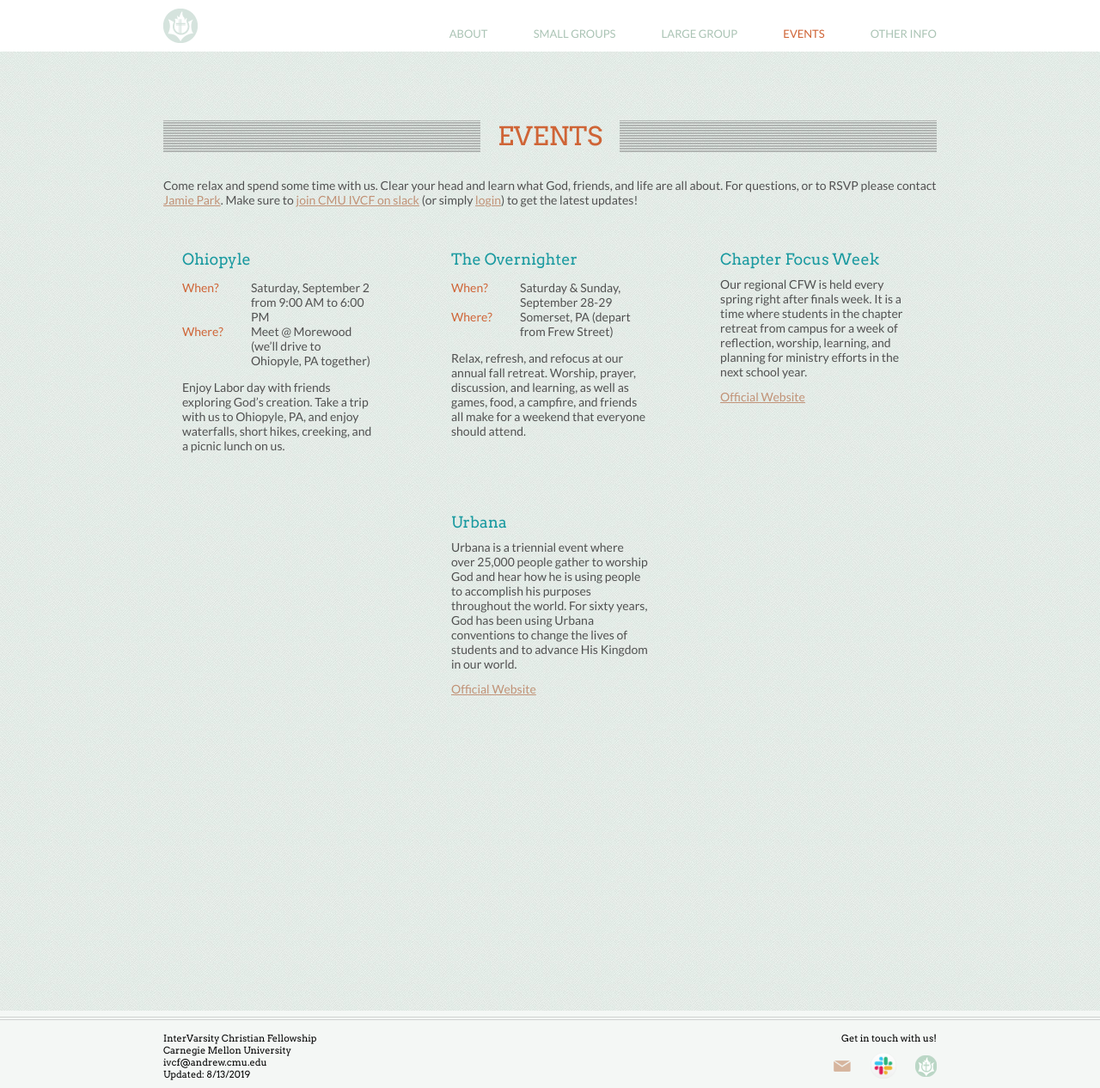
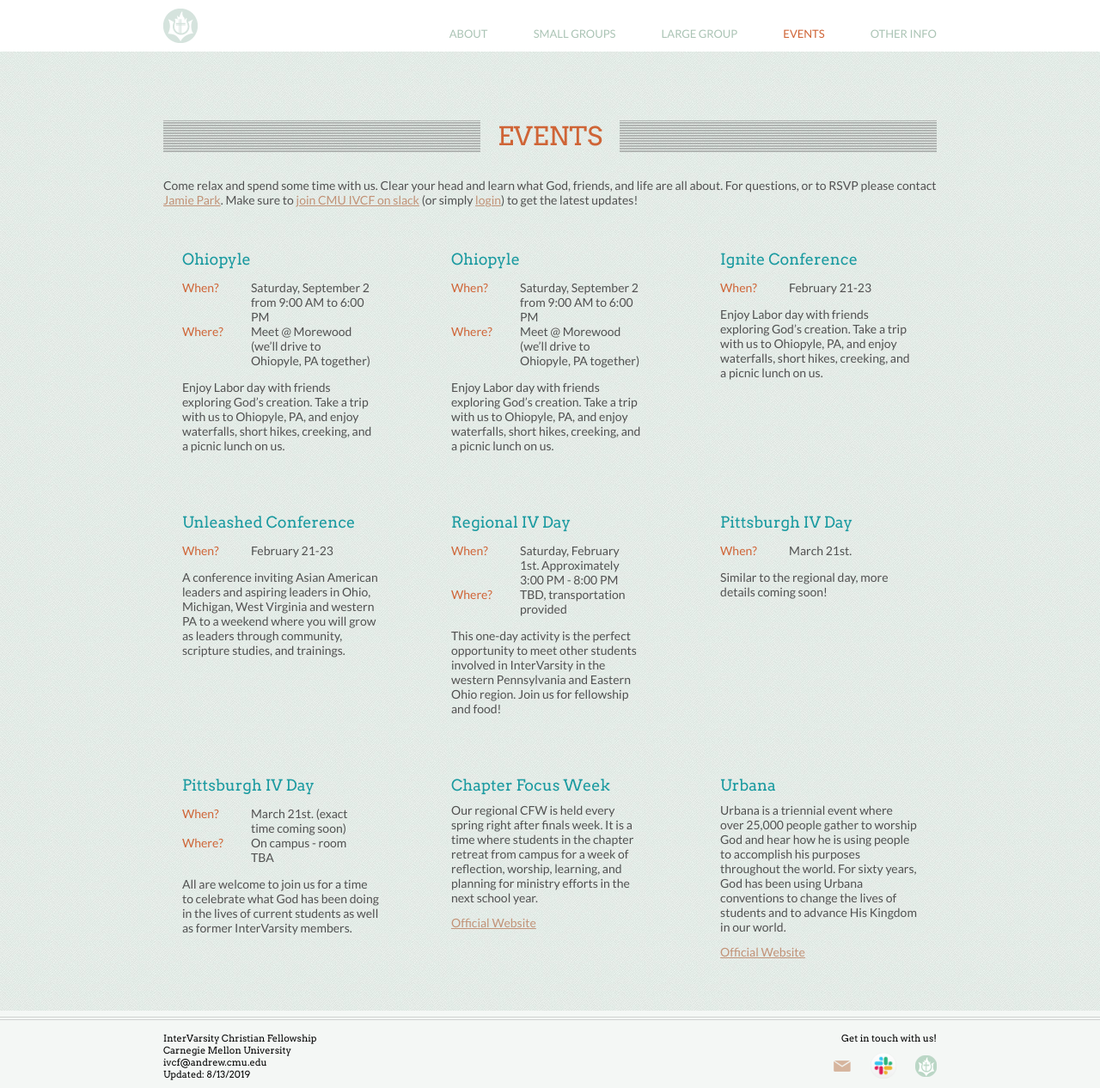
Before and after one commit to ivcf-cmu/ivcf-cmu.github.io, a Jekyll site: the page built from events.md, in a window 1280 px wide and 1266 px high. Shown: the whole window at 86% size. Built offline with Jekyll 4.4.1, drawn with Linux system fonts in a browser that asks for light colours.

Commit message:
updates events for this semester

```diff
--- a/events.md
+++ b/events.md
@@ -9,18 +9,101 @@
 </p>
 <div class="content-events">
 	<div class="cogs">
-		<!--
+
 		<div class="tricolumn">
-			<h2>Games on the Cut</h2>
+			<h2>Ohiopyle</h2>
 			<dl>
-				<dt>When?&nbsp;</dt><dd>Mondays for as long as the weather is good</dd>
-				<dt>Where?&nbsp;</dt><dd>The Cut</dd>
+				<dt>When?&nbsp;</dt><dd>Saturday, September 2 from 9:00 AM to 6:00 PM</dd>
+				<dt>Where?&nbsp;</dt><dd>Meet @ Morewood (we’ll drive to Ohiopyle, PA together)</dd>
 			</dl>
 			<p>
-				Like Frisbee, Kan Jam, or Spike Ball? Find us on the cut for fun and games!
+				Enjoy Labor day with friends exploring God’s creation. Take a trip with us to Ohiopyle, PA, and enjoy waterfalls, short hikes, creeking, and a picnic lunch on us.
 			</p>
 		</div>
-	-->
+		<div class="tricolumn">
+			<h2>Ohiopyle</h2>
+			<dl>
+				<dt>When?&nbsp;</dt><dd>Saturday, September 2 from 9:00 AM to 6:00 PM</dd>
+				<dt>Where?&nbsp;</dt><dd>Meet @ Morewood (we’ll drive to Ohiopyle, PA together)</dd>
+			</dl>
+			<p>
+				Enjoy Labor day with friends exploring God’s creation. Take a trip with us to Ohiopyle, PA, and enjoy waterfalls, short hikes, creeking, and a picnic lunch on us.
+			</p>
+		</div>
+		<div class="tricolumn">
+			<h2>Ignite Conference</h2>
+			<dl>
+				<dt>When?&nbsp;</dt><dd>February 21-23</dd>
+			</dl>
+			<p>
+				Enjoy Labor day with friends exploring God’s creation. Take a trip with us to Ohiopyle, PA, and enjoy waterfalls, short hikes, creeking, and a picnic lunch on us.
+			</p>
+		</div>
+		<div class="tricolumn">
+			<h2>
+        Unleashed Conference
+      </h2>
+			<dl>
+				<dt>When?&nbsp;</dt>
+        <dd>
+          February 21-23
+        </dd>
+			</dl>
+			<p>
+        A conference inviting Asian American leaders and aspiring leaders in Ohio, Michigan, West Virginia and western PA to a weekend where you will grow as leaders through community, scripture studies, and trainings.
+			</p>
+		</div>
+		<div class="tricolumn">
+			<h2>
+        Regional IV Day
+      </h2>
+			<dl>
+				<dt>When?&nbsp;</dt>
+        <dd>
+          Saturday, February 1st. Approximately 3:00 PM - 8:00 PM
+        </dd>
+				<dt>Where?&nbsp;</dt>
+        <dd>
+          TBD, transportation provided
+        </dd>
+			</dl>
+			<p>
+        This one-day activity is the perfect opportunity to meet other students involved in InterVarsity in the western Pennsylvania and Eastern Ohio region. Join us for fellowship and food!
+			</p>
+		</div>
+		<div class="tricolumn">
+			<h2>
+        Pittsburgh IV Day
+      </h2>
+			<dl>
+				<dt>When?&nbsp;</dt>
+        <dd>
+          March 21st.
+        </dd>
+			</dl>
+			<p>
+        Similar to the regional day, more details coming soon!
+			</p>
+		</div>
+		<div class="tricolumn">
+			<h2>
+        Pittsburgh IV Day
+      </h2>
+			<dl>
+				<dt>When?&nbsp;</dt>
+        <dd>
+          March 21st. (exact time coming soon)
+        </dd>
+				<dt>Where?&nbsp;</dt>
+        <dd>
+          On campus - room TBA
+        </dd>
+			</dl>
+			<p>
+        All are welcome to join us for a time to celebrate what God has been doing in the lives of current students as well as former InterVarsity members.
+			</p>
+		</div>
+		<!--
 		<div class="tricolumn">
 			<h2>Ohiopyle</h2>
 			<dl>
@@ -41,6 +124,7 @@
 				Relax, refresh, and refocus at our annual fall retreat. Worship, prayer, discussion, and learning, as well as games, food, a campfire, and friends all make for a weekend that everyone should attend.
 			</p>
 		</div>
+    -->
 		<div class="tricolumn">
 			<h2>Chapter Focus Week</h2>
 			<p>
```
